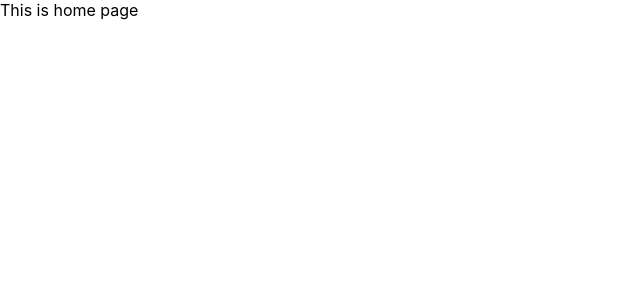
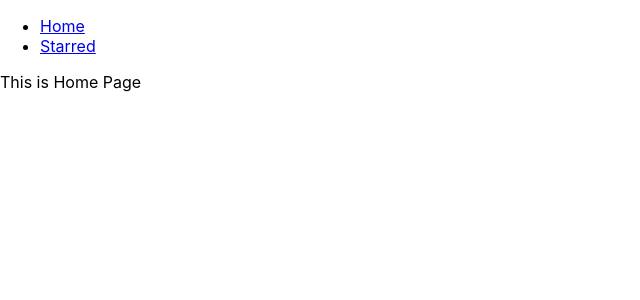
Before and after one commit to Sauvic016/box-office, a React (Create React App) app: page / in a window 1280 px wide. Shown: the top 300 px of the page, without its empty margins (0-640 px from the left). Built offline with nearby package versions, Linux system fonts and the light colour scheme.

Commit message:
added navbar and created page components

```diff
--- a/src/App.js
+++ b/src/App.js
@@ -1,17 +1,25 @@
 import React from "react";
 import { Switch, Route } from "react-router-dom";
+import Nav from "./components/Navs";
+import Home from "./pages/Home";
+import Starred from "./pages/Starred";
 
 function App() {
 	return (
+		<div>
+			<Nav />
 			<Switch>
 				<Route exact path="/">
-				This is home page
+					<Home />
 				</Route>
 				<Route exact path="/starred">
-				This is Starred page
+					<Starred />
 				</Route>
-			<Route>This is 404 page</Route>
+				<Route>
+					<div>NOT FOUND </div>
+				</Route>
 			</Switch>
+		</div>
 	);
 }
 
--- /dev/null
+++ b/src/components/Navs.js
@@ -0,0 +1,26 @@
+import React from "react";
+import { Link } from "react-router-dom";
+
+const LINKS = [
+	{
+		to: "/",
+		text: "Home",
+	},
+	{ to: "/starred", text: "Starred" },
+];
+
+const Navs = () => {
+	return (
+		<div>
+			<ul>
+				{LINKS.map((item) => (
+					<li key={item.to}>
+						<Link to={item.to}>{item.text}</Link>
+					</li>
+				))}
+			</ul>
+		</div>
+	);
+};
+
+export default Navs;
--- /dev/null
+++ b/src/pages/Home.js
@@ -0,0 +1,7 @@
+import React from "react";
+
+function Home() {
+	return <div>This is Home Page</div>;
+}
+
+export default Home;
--- /dev/null
+++ b/src/pages/Starred.js
@@ -0,0 +1,7 @@
+import React from "react";
+
+function Starred() {
+	return <div>This is starred page</div>;
+}
+
+export default Starred;
```
Lines whose indentation alone changed are shown as unchanged.
